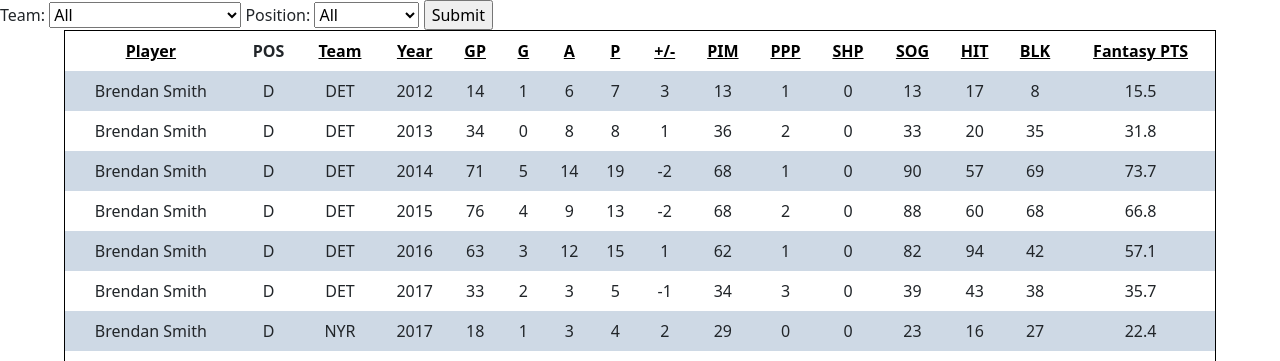
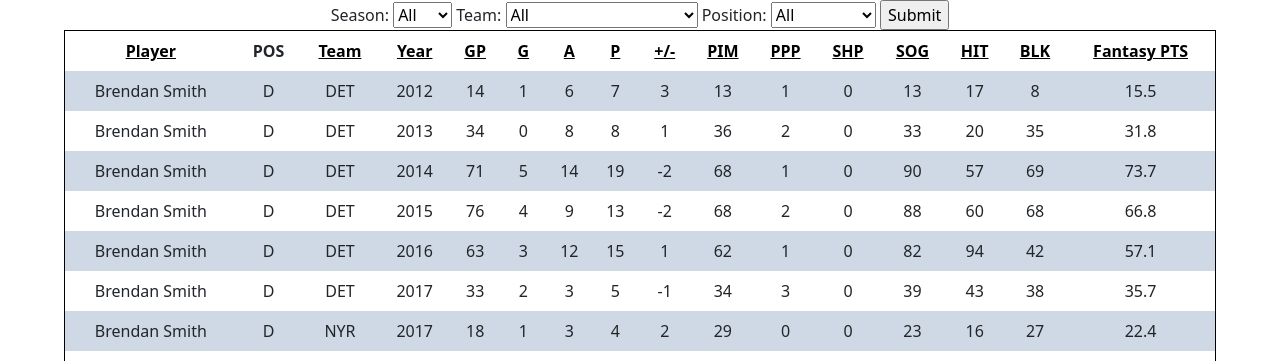
Before and after one commit to Nebbocaj/NHL_Predictions, a Django app: template NHLweb/templates/players.html in a window 1280 px wide. Shown: the part 56-417 px from the top of the page. Run offline with Django 4.2, Linux system fonts and the light colour scheme; data comes from the database, SQL or seed files in the repository; tables that the repository leaves empty hold one stand-in row (values such as "Sample post"); the template is opened without the code that fills it: values that come from a table or form of the project are taken from there, most other values are stand-ins (such as "Sample title", 1, 10 or a date in 2020).

Commit message:
Finished filtering form and fixed all bugs

```diff
--- a/NHLweb/fantasy/forms.py
+++ b/NHLweb/fantasy/forms.py
@@ -44,6 +44,29 @@ TEAM_CHOICES = [
     ('WPG', 'Winnipeg Jets')
     ]
 
+YEAR_CHOICES = [
+    ('all', 'All'),
+    ('2006', '2006'),
+    ('2007', '2007'),
+    ('2008', '2008'),
+    ('2009', '2009'),
+    ('2010', '2010'),
+    ('2011', '2011'),
+    ('2012', '2012'),
+    ('2013', '2013'),
+    ('2014', '2014'),
+    ('2015', '2015'),
+    ('2016', '2016'),
+    ('2017', '2017'),
+    ('2018', '2018'),
+    ('2019', '2019'),
+    ('2020', '2020'),
+    ('2021', '2021'),
+    ('2022', '2022'),
+    ('2023', '2023'),
+    ]
+
 class InputForm(forms.Form):
+    year = forms.CharField(label='Season:', widget=forms.Select(choices=YEAR_CHOICES), initial='all')
     team = forms.CharField(label='Team:', widget=forms.Select(choices=TEAM_CHOICES), initial='all')
     position = forms.CharField(label='Position:', widget=forms.Select(choices=POSITION_CHOICES), initial='all')
--- a/NHLweb/static/css/table_style.css
+++ b/NHLweb/static/css/table_style.css
@@ -40,3 +40,9 @@ tr:nth-child(odd):not(.highlighted-row) {
 a:link {
   color: black;
 }
+
+.form-container {
+    display: flex;
+    justify-content: center;
+    align-items: center;
+  }
--- a/NHLweb/templates/players.html
+++ b/NHLweb/templates/players.html
@@ -33,12 +33,13 @@
   </div>
 </nav>
 
-
-<form action = "" method = "post">
-    {% csrf_token %}
-    {{form }}
-    <input type="submit" value=Submit>
-</form>
+<div class="form-container">
+    <form id="filter" action = "" method = "post">
+        {% csrf_token %}
+        {{form }}
+        <input type="submit" value=Submit>
+    </form>
+</div>
 
 <!-- begin table -->
 <div id="Players" class="tabcontent">
@@ -46,22 +47,22 @@
 
         <!-- create column headers-->
         <tr>
-            <th><a href="?page=1&sort=player__name&dir={% if sort_column == 'player__name' and sort_direction == 'desc'%}asc{% else %}desc{% endif %}&team={{team}}&pos={{position}}">Player</a></th>
+            <th><a href="#" onclick="submitForm('?page=1&sort=player__name&dir={% if sort_column == 'player__name' and sort_direction == 'desc' %}asc{% else %}desc{% endif %}')">Player</a></th>
             <th>POS</th>
-            <th><a href="?page=1&sort=team__acronym&dir={% if sort_column == 'team__acronym' and sort_direction == 'desc'%}asc{% else %}desc{% endif %}&team={{team}}&pos={{position}}">Team</a></th>
-            <th><a href="?page=1&sort=season__year&dir={% if sort_column == 'season__year' and sort_direction == 'desc'%}asc{% else %}desc{% endif %}&team={{team}}&pos={{position}}">Year</a></th>
-            <th><a href="?page=1&sort=games&dir={% if sort_column == 'games' and sort_direction == 'desc'%}asc{% else %}desc{% endif %}&team={{team}}&pos={{position}}">GP</a></th>
-            <th><a href="?page=1&sort=goals&dir={% if sort_column == 'goals' and sort_direction == 'desc'%}asc{% else %}desc{% endif %}&team={{team}}&pos={{position}}">G</a></th>
-            <th><a href="?page=1&sort=assists&dir={% if sort_column == 'assists' and sort_direction == 'desc'%}asc{% else %}desc{% endif %}&team={{team}}&pos={{position}}">A</a></th>
-            <th><a href="?page=1&sort=points&dir={% if sort_column == 'points' and sort_direction == 'desc'%}asc{% else %}desc{% endif %}&team={{team}}&pos={{position}}">P</a></th>
-            <th><a href="?page=1&sort=plusMinus&dir={% if sort_column == 'plusMinus' and sort_direction == 'desc'%}asc{% else %}desc{% endif %}&team={{team}}&pos={{position}}">+/-</a></th>
-            <th><a href="?page=1&sort=pim&dir={% if sort_column == 'pim' and sort_direction == 'desc'%}asc{% else %}desc{% endif %}&team={{team}}&pos={{position}}">PIM</a></th>
-            <th><a href="?page=1&sort=powerPlayPoints&dir={% if sort_column == 'powerPlayPoints' and sort_direction == 'desc'%}asc{% else %}desc{% endif %}&team={{team}}&pos={{position}}">PPP</a></th>
-            <th><a href="?page=1&sort=shortHandPoints&dir={% if sort_column == 'shortHandPoints' and sort_direction == 'desc'%}asc{% else %}desc{% endif %}&team={{team}}&pos={{position}}">SHP</a></th>
-            <th><a href="?page=1&sort=shots&dir={% if sort_column == 'shots' and sort_direction == 'desc'%}asc{% else %}desc{% endif %}&team={{team}}&pos={{position}}">SOG</a></th>
-            <th><a href="?page=1&sort=hits&dir={% if sort_column == 'hits' and sort_direction == 'desc'%}asc{% else %}desc{% endif %}&team={{team}}&pos={{position}}">HIT</a></th>
-            <th><a href="?page=1&sort=blocks&dir={% if sort_column == 'blocks' and sort_direction == 'desc'%}asc{% else %}desc{% endif %}&team={{team}}&pos={{position}}">BLK</a></th>
-            <th><a href="?page=1&sort=fantasyPoints&dir={% if sort_column == 'fantasyPoints' and sort_direction == 'desc'%}asc{% else %}desc{% endif %}&team={{team}}&pos={{position}}">Fantasy PTS</a></th>
+            <th><a href="#" onclick="submitForm('?page=1&sort=team__acronym&dir={% if sort_column == 'team__acronym' and sort_direction == 'desc'%}asc{% else %}desc{% endif %}')">Team</a></th>
+            <th><a href="#" onclick="submitForm('?page=1&sort=season__year&dir={% if sort_column == 'season__year' and sort_direction == 'desc'%}asc{% else %}desc{% endif %}')">Year</a></th>
+            <th><a href="#" onclick="submitForm('?page=1&sort=games&dir={% if sort_column == 'games' and sort_direction == 'desc'%}asc{% else %}desc{% endif %}')">GP</a></th>
+            <th><a href="#" onclick="submitForm('?page=1&sort=goals&dir={% if sort_column == 'goals' and sort_direction == 'desc'%}asc{% else %}desc{% endif %}')">G</a></th>
+            <th><a href="#" onclick="submitForm('?page=1&sort=assists&dir={% if sort_column == 'assists' and sort_direction == 'desc'%}asc{% else %}desc{% endif %}')">A</a></th>
+            <th><a href="#" onclick="submitForm('?page=1&sort=points&dir={% if sort_column == 'points' and sort_direction == 'desc'%}asc{% else %}desc{% endif %}')">P</a></th>
+            <th><a href="#" onclick="submitForm('?page=1&sort=plusMinus&dir={% if sort_column == 'plusMinus' and sort_direction == 'desc'%}asc{% else %}desc{% endif %}')">+/-</a></th>
+            <th><a href="#" onclick="submitForm('?page=1&sort=pim&dir={% if sort_column == 'pim' and sort_direction == 'desc'%}asc{% else %}desc{% endif %}')">PIM</a></th>
+            <th><a href="#" onclick="submitForm('?page=1&sort=powerPlayPoints&dir={% if sort_column == 'powerPlayPoints' and sort_direction == 'desc'%}asc{% else %}desc{% endif %}')">PPP</a></th>
+            <th><a href="#" onclick="submitForm('?page=1&sort=shortHandPoints&dir={% if sort_column == 'shortHandPoints' and sort_direction == 'desc'%}asc{% else %}desc{% endif %}')">SHP</a></th>
+            <th><a href="#" onclick="submitForm('?page=1&sort=shots&dir={% if sort_column == 'shots' and sort_direction == 'desc'%}asc{% else %}desc{% endif %}')">SOG</a></th>
+            <th><a href="#" onclick="submitForm('?page=1&sort=hits&dir={% if sort_column == 'hits' and sort_direction == 'desc'%}asc{% else %}desc{% endif %}')">HIT</a></th>
+            <th><a href="#" onclick="submitForm('?page=1&sort=blocks&dir={% if sort_column == 'blocks' and sort_direction == 'desc'%}asc{% else %}desc{% endif %}')">BLK</a></th>
+            <th><a href="#" onclick="submitForm('?page=1&sort=fantasyPoints&dir={% if sort_column == 'fantasyPoints' and sort_direction == 'desc'%}asc{% else %}desc{% endif %}')">Fantasy PTS</a></th>
 
         </tr>
 
@@ -98,4 +99,12 @@
 
 </body>
 
+<script>
+  function submitForm(url) {
+    var form = document.getElementById("filter");
+    form.action = url;
+    form.submit();
+  }
+</script>
+
 </html>
```
Also changed, not shown: NHLweb/fantasy/views.py (+17 -15 lines).
